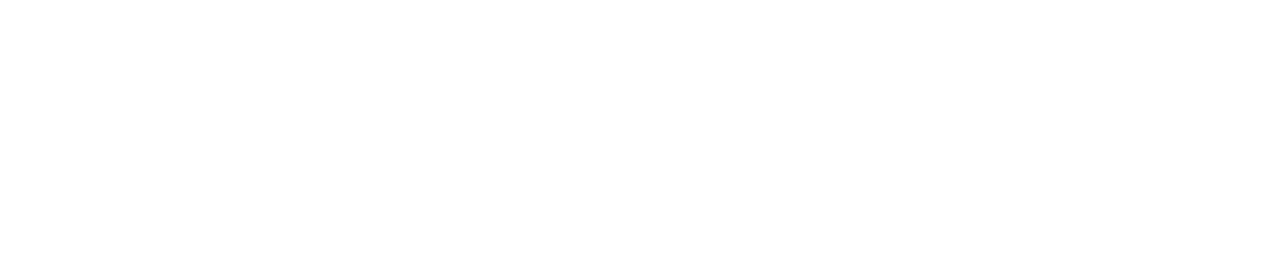
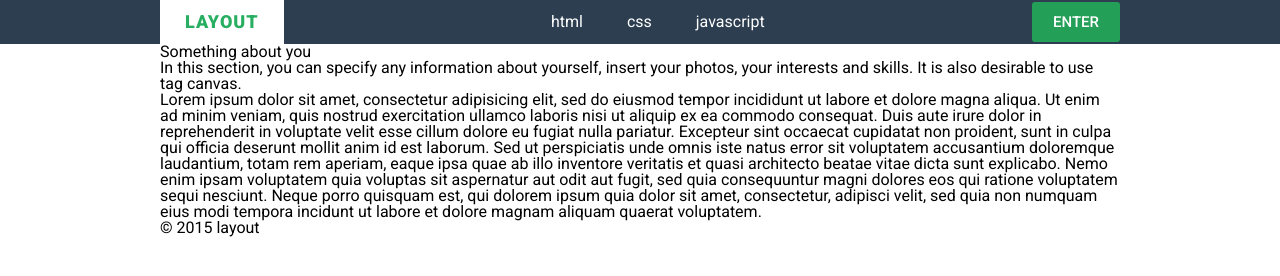
Before and after one commit to dovhanrg/mgid, a website: page src/index.html in a window 1280 px wide. Drawn offline with nearby package versions, Linux system fonts and the light colour scheme; files that its build step writes are made by us from their sources.

Commit message:
header top

```diff
--- a/src/index.html
+++ b/src/index.html
@@ -2,12 +2,74 @@
 <html lang="en">
 
 <head>
+  <link href="https://fonts.googleapis.com/css2?family=Roboto:wght@100;300;400;500;900&display=swap" rel="stylesheet">
   <meta charset="UTF-8">
   <meta name="viewport" content="width=device-width, initial-scale=1.0">
+  <link rel="stylesheet" href="css/style.css">
   <title>MGID</title>
 </head>
 
 <body>
+  <div class="wrapper">
+    <header class="header">
+      <div class="container">
+        <div class="header__top">
+          <div class="header__logo-link">
+            <a href="#layout" class="logo-link">layout</a>
+          </div>
+          <nav class="header__nav">
+            <a href="#html" class="header__link">html</a>
+            <a href="#css" class="header__link">css</a>
+            <a href="#js" class="header__link">javascript</a>
+          </nav>
+          <div class="header__header-button-wrapper">
+            <button class="button header__button">enter</button>
+          </div>
+        </div>
+      </div>
+      <div class="slider">
+        <!-- SLIDER -->
+      </div>
+    </header>
+    <main class="main">
+      <div class="container">
+        <div class="main__description">
+          <div class="main__article">
+            <h1 class="main__title">Something about you</h1>
+            <div class="main__text">
+              <p>
+                In this section, you can specify any information about yourself, insert your photos, your interests and
+                skills. It is also desirable to use tag canvas.
+              </p>
+              <p>
+                Lorem ipsum dolor sit amet, consectetur adipisicing elit, sed do eiusmod tempor incididunt ut labore et
+                dolore magna aliqua. Ut enim ad minim veniam, quis nostrud exercitation ullamco laboris nisi ut aliquip
+                ex ea commodo consequat. Duis aute irure dolor in reprehenderit in voluptate velit esse cillum dolore eu
+                fugiat nulla pariatur. Excepteur sint occaecat cupidatat non proident, sunt in culpa qui officia
+                deserunt mollit anim id est laborum. Sed ut perspiciatis unde omnis iste natus error sit voluptatem
+                accusantium doloremque laudantium, totam rem aperiam, eaque ipsa quae ab illo inventore veritatis et
+                quasi architecto beatae vitae dicta sunt explicabo. Nemo enim ipsam voluptatem quia voluptas sit
+                aspernatur aut odit aut fugit, sed quia consequuntur magni dolores eos qui ratione voluptatem sequi
+                nesciunt. Neque porro quisquam est, qui dolorem ipsum quia dolor sit amet, consectetur, adipisci velit,
+                sed quia non numquam eius modi tempora incidunt ut labore et dolore magnam aliquam quaerat voluptatem.
+              </p>
+            </div>
+          </div>
+          <div class="main__foto"></div>
+        </div>
+        <div class="main__form">
+          <form action="" class="form"></form>
+        </div>
+      </div>
+    </main>
+    <footer class="footer">
+      <div class="container">
+        <div class="footer__rights">
+          &copy; 2015 layout
+        </div>
+      </div>
+    </footer>
+  </div>
 </body>
 
 </html>
--- /dev/null
+++ b/src/scss/reset.scss
@@ -0,0 +1,132 @@
+/* http://meyerweb.com/eric/tools/css/reset/
+   v2.0 | 20110126
+   License: none (public domain)
+*/
+
+html,
+body,
+div,
+span,
+applet,
+object,
+iframe,
+h1,
+h2,
+h3,
+h4,
+h5,
+h6,
+p,
+blockquote,
+pre,
+a,
+abbr,
+acronym,
+address,
+big,
+cite,
+code,
+del,
+dfn,
+em,
+img,
+ins,
+kbd,
+q,
+s,
+samp,
+small,
+strike,
+strong,
+sub,
+sup,
+tt,
+var,
+b,
+u,
+i,
+center,
+dl,
+dt,
+dd,
+ol,
+ul,
+li,
+fieldset,
+form,
+label,
+legend,
+table,
+caption,
+tbody,
+tfoot,
+thead,
+tr,
+th,
+td,
+article,
+aside,
+canvas,
+details,
+embed,
+figure,
+figcaption,
+footer,
+header,
+hgroup,
+menu,
+nav,
+output,
+ruby,
+section,
+summary,
+time,
+mark,
+audio,
+video {
+  margin: 0;
+  padding: 0;
+  border: 0;
+  font-size: 100%;
+  font: inherit;
+  vertical-align: baseline;
+}
+/* HTML5 display-role reset for older browsers */
+article,
+aside,
+details,
+figcaption,
+figure,
+footer,
+header,
+hgroup,
+menu,
+nav,
+section {
+  display: block;
+}
+body {
+  line-height: 1;
+}
+ol,
+ul {
+  list-style: none;
+}
+blockquote,
+q {
+  quotes: none;
+}
+blockquote:before,
+blockquote:after,
+q:before,
+q:after {
+  content: "";
+  content: none;
+}
+table {
+  border-collapse: collapse;
+  border-spacing: 0;
+}
+a {
+  text-decoration: none;
+}
--- /dev/null
+++ b/src/scss/style.scss
@@ -0,0 +1,82 @@
+@import "reset.scss";
+$bg-bark-blue-color: #2c3e50;
+$bg-light-green: #27ae60;
+$bg-button-header-green: #249f58;
+$bg-button-header-green-hover: #35c371;
+$bg-button-green: #24a058;
+
+body,
+button {
+  font-family: "Roboto", sans-serif;
+}
+
+.wrapper {
+  min-height: 100%;
+}
+
+.container {
+  max-width: 960px;
+  margin: 0 auto;
+  padding: 0 10px;
+}
+
+.logo-link {
+  font-weight: 900;
+  font-size: 18px;
+  color: $bg-light-green;
+  text-transform: uppercase;
+}
+
+.button {
+  border-radius: 3px;
+  padding: 11px 21px;
+  text-transform: uppercase;
+  border: none;
+  color: #fff;
+  cursor: pointer;
+}
+
+.header {
+  background-color: $bg-bark-blue-color;
+
+  &__top {
+    display: flex;
+    justify-content: space-between;
+    align-items: center;
+    min-height: 44px;
+  }
+
+  &__logo-link {
+    background-color: #fff;
+    padding: 13px 25px;
+    letter-spacing: 1px;
+  }
+
+  &__link {
+    color: #ffffff;
+    margin: 0 20px;
+  }
+
+  &__button {
+    background-color: $bg-button-header-green;
+    font-size: 15px;
+    font-weight: 500;
+
+    &:hover {
+      background-color: $bg-button-header-green-hover;
+    }
+  }
+}
+
+.Go_ {
+  font-size: 20px;
+  font-family: "Roboto";
+  color: rgb(255, 255, 255);
+  text-transform: uppercase;
+  line-height: 1.6;
+  text-align: center;
+  position: absolute;
+  left: 817.92px;
+  top: 307px;
+  z-index: 41;
+}
```
Also changed, not shown: dist/css/style.css (added), dist/css/style.min.css (added), dist/index.html (added).
